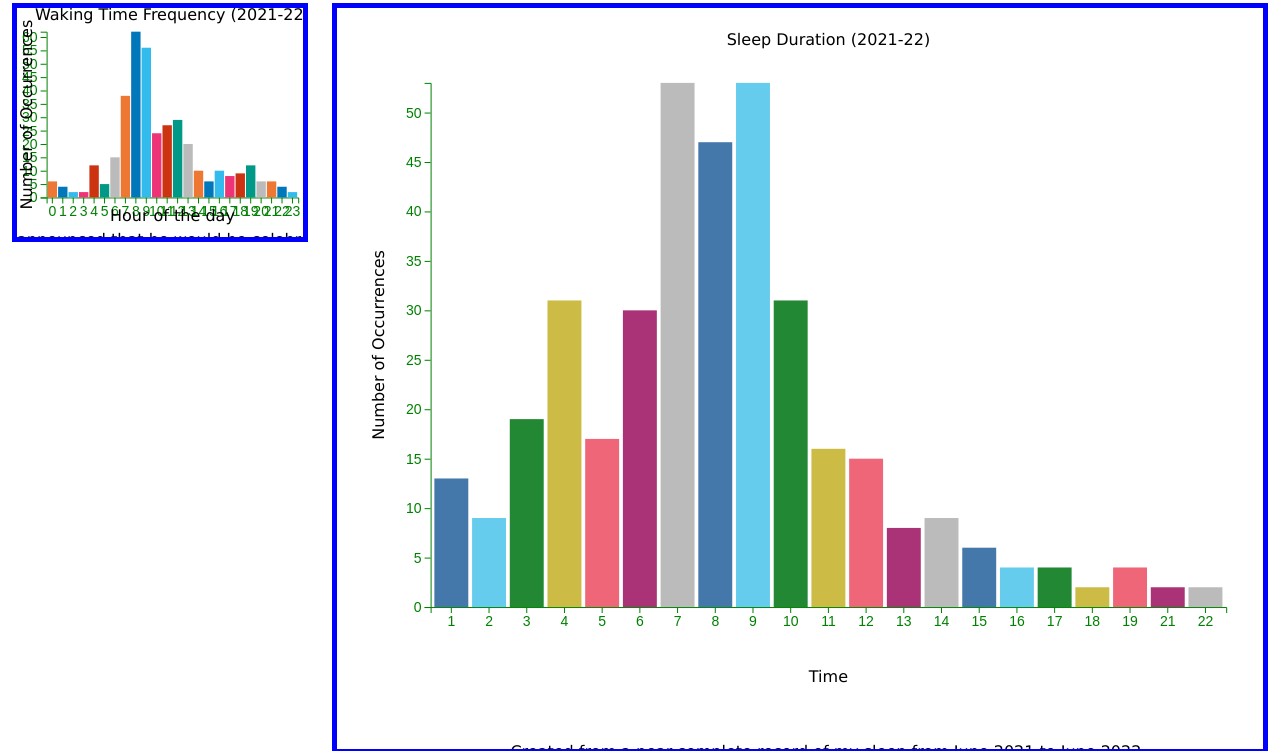
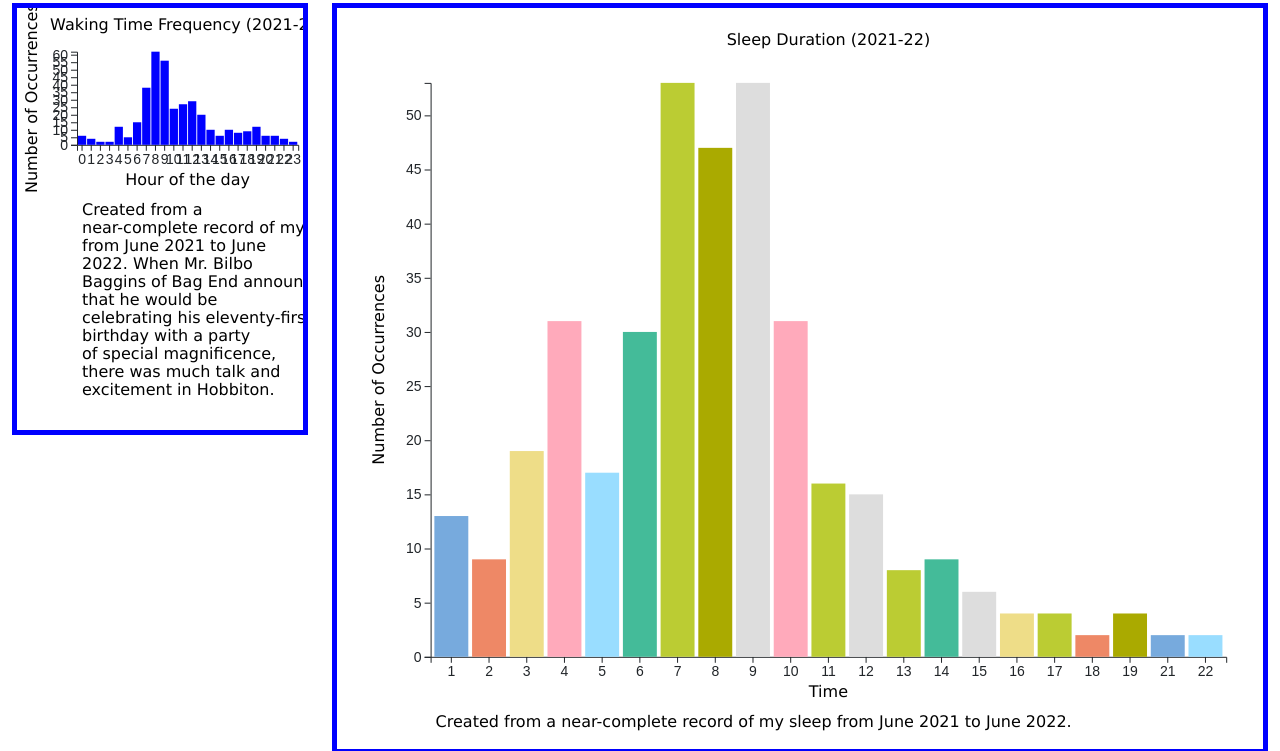
Before and after one commit to isabelle-sanford/plotting-accessibly, a plain HTML site: page stuff/bootstrap.html in a window 1280 px wide. Shown: the part 53-804 px from the top of the page. Drawn offline with nearby package versions, Linux system fonts and the light colour scheme.

Commit message:
actual resizing, wrap text

```diff
--- a/stuff/bootstrap.html
+++ b/stuff/bootstrap.html
@@ -23,8 +23,8 @@
       </div>
       <h2>Alternatively</h2>
       <div class="row">
-        <div class="col-4"><div id="graph1"></div></div>
-        <div class="col-8"><div id="graph3"></div></div>
+        <div class="col-8"><div id="graph1"></div></div>
+        <div class="col-4"><div id="graph3"></div></div>
       </div>
     </div>
 
--- a/stuff/prev.js
+++ b/stuff/prev.js
@@ -1,12 +1,12 @@
 // COLOR LIST
 const colors = {
-  bright: ["#47A", "#6ce", "#283", "#cb4", "#e67", "#a37", "#bbb"],
-  vibrant: ["#E73", "#07b", "#3be", "#e37", "#c31", "#098", "#bbb"],
-  muted: ["#328", "#173", "#4a9", "#8ce", "#dc7", "#c67", "#a49", "#825"],
+  bright: ["#47A", "#6ce", "#283", "#cb4", "#e67", "#a37", "#bbb"], //7
+  vibrant: ["#E73", "#07b", "#3be", "#e37", "#c31", "#098", "#bbb"],//7
+  muted: ["#328", "#173", "#4a9", "#8ce", "#dc7", "#c67", "#a49", "#825"],//8
   highContrast: ["#fff", "#da3", "#b56", "#048", "#000"], // ff is white, 00 is black
-  mediumContrast: ["#69C", "#048", "#EC6", "#945", "#970", "#E9A"],
-  dark: ["#225", "#255", "#252", "#663", "#633", "#555"],
-  pale: ["#BCE", "#CEF", "#CDA", "#EEB", "#FCC", "#DDD"],
+  mediumContrast: ["#69C", "#048", "#EC6", "#945", "#970", "#E9A"],//6
+  dark: ["#225", "#255", "#252", "#663", "#633", "#555"], //6
+  pale: ["#BCE", "#CEF", "#CDA", "#EEB", "#FCC", "#DDD"], //6
   light: [
     "#7AD",
     "#E86",
@@ -17,7 +17,7 @@ const colors = {
     "#BC3",
     "#AA0",
     "#DDD",
-  ],
+  ],//9
 };
 
 // // Define SVG area dimensions
@@ -34,7 +34,8 @@ const colors = {
 
 // data should be [{"label": "x", "value": y}]
 function makeGraph(data, divId, annotations) {
-  console.log(data);
+  //console.log(data);
+
 
   let div_w = d3
     .select("#" + divId)
@@ -48,20 +49,46 @@ function makeGraph(data, divId, annotations) {
     .split("px")
     .shift();
 
+    let svgWidth = div_w;
+
+  // caption setup
+  let capWidth = Math.round((svgWidth - 60) / 10); // 16px font seems ~10px wide on average
+  let capWrapped = `<tspan x="5"> ${annotations.caption[0]}`;
+  let curr = ""
+  let lines_ct = 0
+  for (let i = 1; i < annotations.caption.length; i++) {
+    currchar = annotations.caption.charAt(i);
+    curr += currchar;
+    if (currchar === " ") {
+      capWrapped += curr;
+      curr = "";
+    }
+    if (i % capWidth === 0) {
+      capWrapped += `</tspan><tspan dy=18 x="5">`; // 18 is px height but hmmmm
+      lines_ct++;
+    }
+
+  }
+  capWrapped += curr;
+  capWrapped += "</tspan>"
+
+
   // ? is using only width always okay?
-  let svgHeight = div_w * 0.8;
-  let svgWidth = div_w;
+  let svgHeight = div_w * 0.8 + 20 * lines_ct;
+
 
   let chartMargin = {
     top: 0.1 * svgHeight,
-    bottom: 0.2 * svgHeight,
+    bottom: Math.max(0.1 * svgHeight, 100) + 20 * lines_ct,
     right: 0.05 * svgWidth,
-    left: 0.1 * svgWidth,
+    left: Math.max(60, svgWidth * 0.1),
   };
 
   // Define dimensions of the chart area
   let chartWidth = svgWidth - chartMargin.left - chartMargin.right;
   let chartHeight = svgHeight - chartMargin.top - chartMargin.bottom;
+
+
 
   console.log(
     `SVG is ${svgHeight} by ${svgWidth}, chart is ${chartHeight} by ${chartWidth}`
@@ -78,7 +105,7 @@ function makeGraph(data, divId, annotations) {
     .attr("aria-labelledby", `title-${divId} `)
     .attr("aria-describedby", `desc-${divId}`)
     .attr("class", "PlotSVG")
-    .attr("color", "green");
+
   // .attr("aria-label", "title+desc"); // ?
 
   svg
@@ -105,7 +132,7 @@ function makeGraph(data, divId, annotations) {
   // Create a linear scale for the vertical axis.
   let yLinearScale = d3
     .scaleLinear()
-    .domain([0, d3.max(data, (d) => d.value)]) // ! customizable?
+    .domain([0, d3.max(data, (d) => d.value)]) // ! make customizable?
     .range([chartHeight, 0]);
 
   // Create two new functions passing our scales in as arguments
@@ -124,7 +151,7 @@ function makeGraph(data, divId, annotations) {
     .style("font-size", "14px");
 
   // COLOR
-  let colorChoice = colors["highContrast"]; // tbh default should probs be just like blue
+  let colorChoice = "blue"; //colors["highContrast"]; // tbh default should probs be just like blue
   if (annotations.colorScale in colors) {
     colorChoice = colors[annotations.colorScale];
   } else if (annotations.colorScale.length > 0) {
@@ -145,13 +172,14 @@ function makeGraph(data, divId, annotations) {
     .attr("height", (d) => chartHeight - yLinearScale(d.value))
     .attr("fill", (d, i) => colorChoice[i % colorChoice.length]);
 
-  //
+
+  // ADDING TEXT-------------------
 
   // y axis
   chartGroup
     .append("text")
     .attr("transform", "rotate(-90)")
-    .attr("y", -chartMargin.left / 2)
+    .attr("y", Math.min(-chartMargin.left / 2, -40)) // ACTUALLY X (bc rotate) // optionally add min distance
     .attr("x", -chartHeight / 2)
     //.attr("dy", "1em") // ??
     .attr("class", "axisText")
@@ -163,7 +191,7 @@ function makeGraph(data, divId, annotations) {
     .append("text")
     .attr(
       "transform",
-      `translate(${chartWidth / 2}, ${chartHeight + chartMargin.top})` // ??
+      `translate(${chartWidth / 2}, ${Math.max(chartHeight * 1.05, chartHeight + 40) })` // ??
     )
     .attr("class", "axisText")
     .text(annotations.xAxis)
@@ -182,11 +210,11 @@ function makeGraph(data, divId, annotations) {
     .append("text")
     .attr(
       "transform",
-      `translate(${chartWidth / 2}, ${svgHeight - chartMargin.bottom / 2})`
+      `translate(0, ${Math.max(chartHeight * 1.1, chartHeight + 70)})` // hmmm
     )
     .attr("class", "axisText") // ??? no?
-    .text(annotations.caption)
-    .style("text-anchor", "middle");
+    .html(capWrapped)
+    //.style("text-anchor", "middle");
 }
 
 const wakeTimeData = [
@@ -221,7 +249,7 @@ const wakeAnnotations = {
   yAxis: "Number of Occurrences",
   caption:
     "Created from a near-complete record of my sleep from June 2021 to June 2022. When Mr. Bilbo Baggins of Bag End announced that he would be celebrating his eleventy-first birthday with a party of special magnificence, there was much talk and excitement in Hobbiton.",
-  colorScale: "vibrant",
+  colorScale: ["blue"], // need to document that it must be a list
 };
 
 const sleepDurationData = [
@@ -254,7 +282,29 @@ const durationAnnotations = {
   yAxis: "Number of Occurrences",
   caption:
     "Created from a near-complete record of my sleep from June 2021 to June 2022.",
-  colorScale: "bright",
+  colorScale:   [
+    "#7AD", // 1
+    "#E86", // 2
+    "#ED8", // 3
+    "#FAB", // 4
+    "#9DF", // 5
+    "#4B9", // 6
+    "#BC3", // 7
+    "#AA0", // 8
+    "#DDD", // 9
+    "#FAB",
+    "#BC3",
+    "#DDD",
+    "#BC3",
+    "#4B9",
+    "#DDD",
+    "#ED8",
+    "#BC3",
+    "#E86",
+    "#AA0",
+    "#7AD",
+    "#9DF",
+  ]
 };
 const sleepStartData = [
   { label: 12, value: 3 },
@@ -287,7 +337,7 @@ const sleepAnnotations = {
   xAxis: "Hour of the day",
   yAxis: "Number of Occurrences",
   caption:
-    "Created from a near-complete record of my sleep from June 2021 to June 2022.",
+    "Created from a near-complete record of my sleep from June 2021 to June 2022. What I was on previously am I the reason interesting stuff we'll see what happens in agent select but now it's time to go ahead and meet our teams",
   colorScale: "muted",
 };
 
```
Also changed, not shown: stuff/notes.txt.
